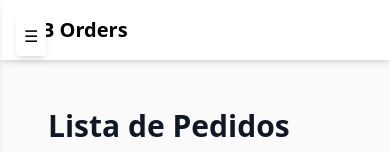
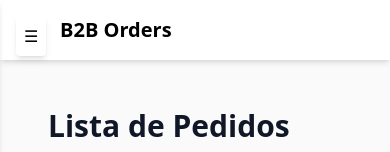
Before and after one commit to diegorosa-x/react-b2b-orders-dashboard, a Next.js app: page / in a window 390 px wide. Shown: the top 152 px of the page. Built offline with nearby package versions, Linux system fonts and the light colour scheme.

Commit message:
Adjust mobile padding for header title

```diff
--- a/app/layout.tsx
+++ b/app/layout.tsx
@@ -16,7 +16,7 @@ export default function RootLayout({ children }: { children: React.ReactNode })
     <html lang="en">
       <body className={`${geistSans.variable} ${geistMono.variable} antialiased bg-zinc-50 dark:bg-black text-black dark:text-white`}>
         <header className="p-4 bg-white dark:bg-zinc-900 shadow-md">
-          <h1 className="text-xl font-bold">B2B Orders</h1>
+          <h1 className="text-xl font-bold pl-11 md:pl-0">B2B Orders</h1>
         </header>
         <main className="p-6 min-h-screen">{children}</main>
       </body>
```
